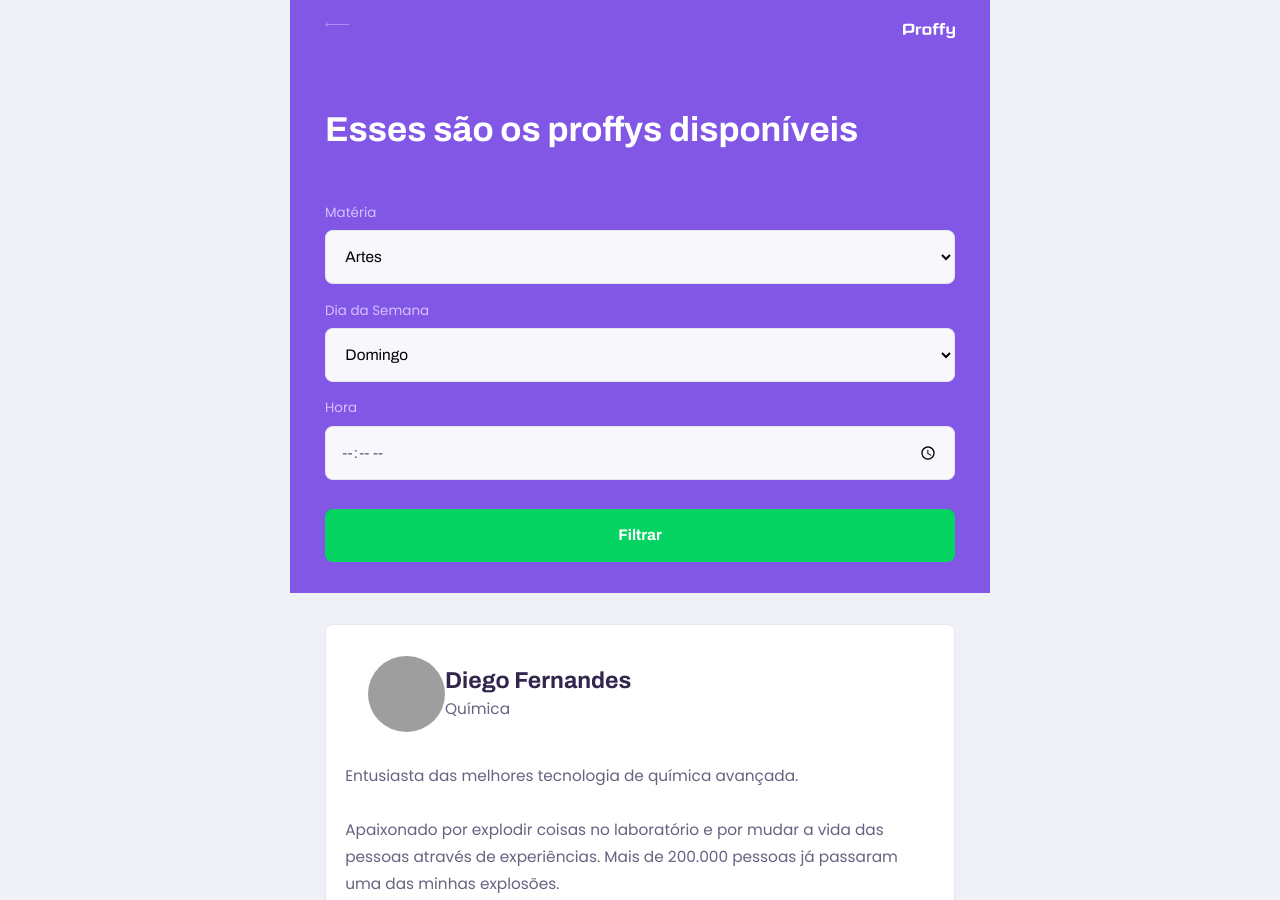
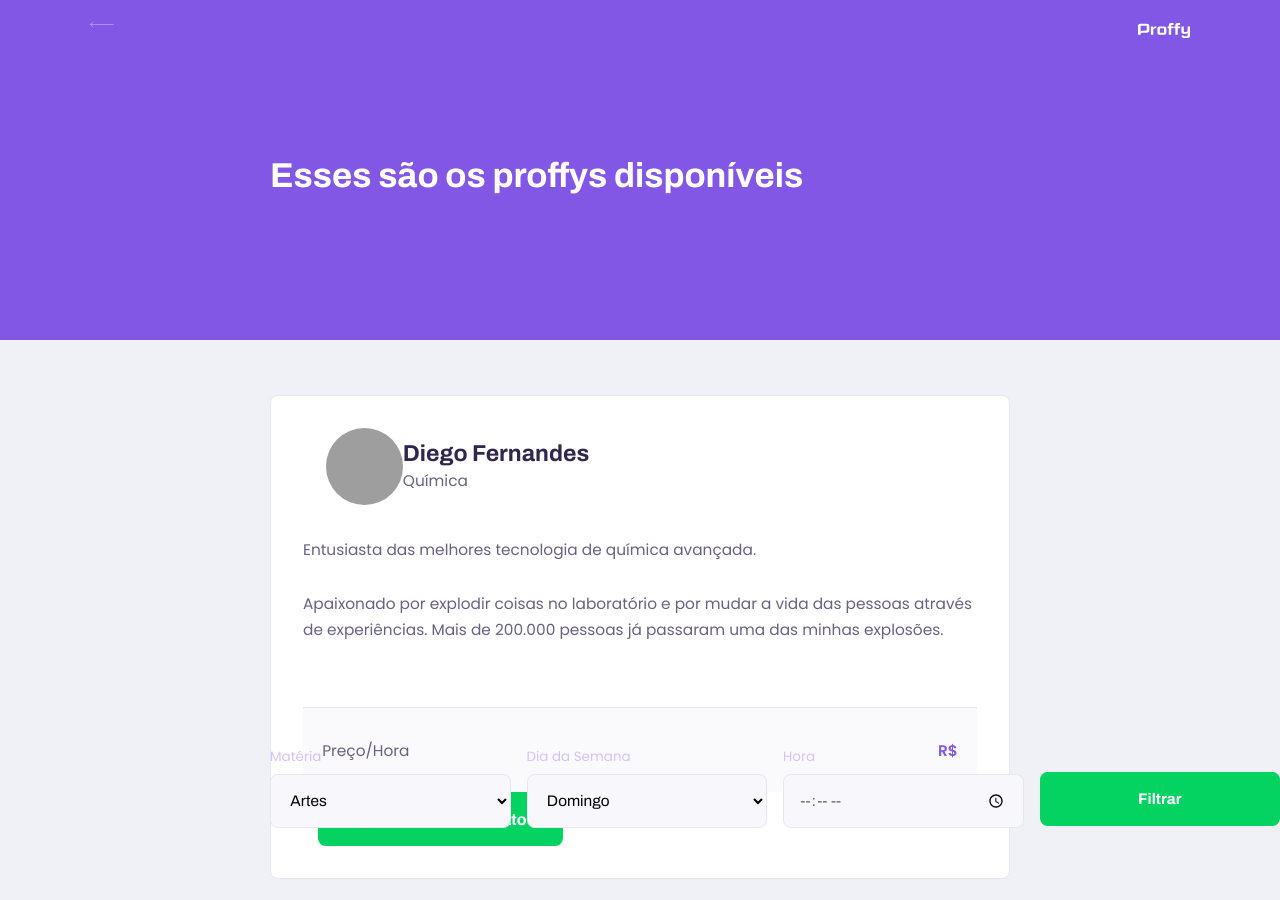
Before and after one commit to douglasabnovato/rocketseat-nlw-2, a plain HTML site: page study.html in a window 1280 px wide. Shown: the top 900 px of the page. Drawn offline with Linux system fonts and the light colour scheme; grey boxes are pictures that could not be loaded.

Commit message:
v2.4.0 - page proffy

```diff
--- a/style/partials/page-study.css
+++ b/style/partials/page-study.css
@@ -147,7 +147,7 @@
     margin-top: .4rem;
 }
 
-.teacher-item p {
+.teacher-item > p {
     padding: 0 2rem;
     font-size: 1.6rem;
     line-height: 2.8rem;
@@ -193,3 +193,77 @@
 .teacher-item footer button:hover {
     background: var(--color-secondary-dark);
 }
+
+@media (min-width: 700px) {
+    #page-study #container {
+        max-width: 100vw;
+    }
+
+    .page-header {
+        height: 340px;
+    }
+
+    .page-header .top-bar-container {
+        max-width: 1100px;
+    }
+
+    .page-header .header-content {
+        max-width: 740px;
+    }
+
+    .page-header .header-content {
+        max-width: 740px;
+
+        margin: 0 auto;
+
+        flex: 1 1;
+        padding-bottom: 48px;
+        display: flex;
+
+        flex-direction: column;
+
+        justify-content: center;
+    }
+
+    .teacher-item header,
+    .teacher-item footer {
+        padding: 32px;
+    }
+
+    #search-teachers {
+        display: grid;
+        grid-template-columns: repeat(4, 1fr);
+        gap: 16px;
+        position: absolute;
+        bottom: -28px;
+    }
+
+    #page-study main {
+        padding: 32px 0;
+        max-width: 740px;
+        margin: 0 auto;
+    }
+
+    #search-teachers .select-block {
+        margin-bottom: 0;
+    }
+
+    .teacher-item > p {
+        padding: 0 32px;
+    }
+
+    .teacher-item footer p strong{
+        display: initial;
+        margin-left: 16px;
+    }
+
+    .teacher-item footer button {
+        width: 245px;
+        font-size: 16px;
+        justify-content: center;
+    }
+
+    .teacher-item footer button img{
+        margin-right: 16px;
+    }
+}
```
Also changed, not shown: Readme.md.
